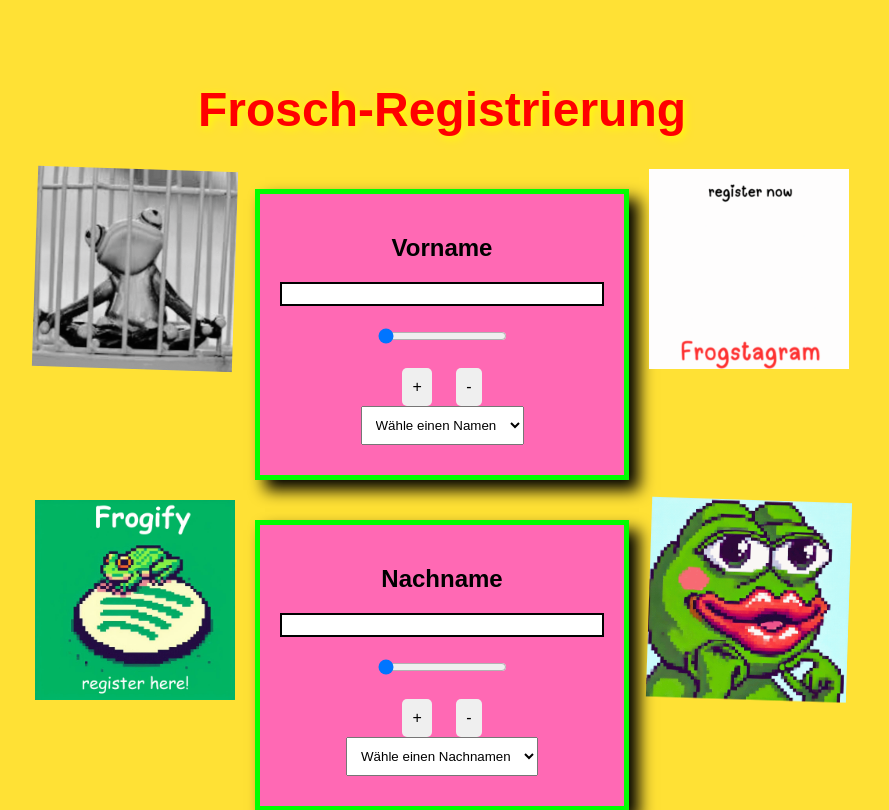
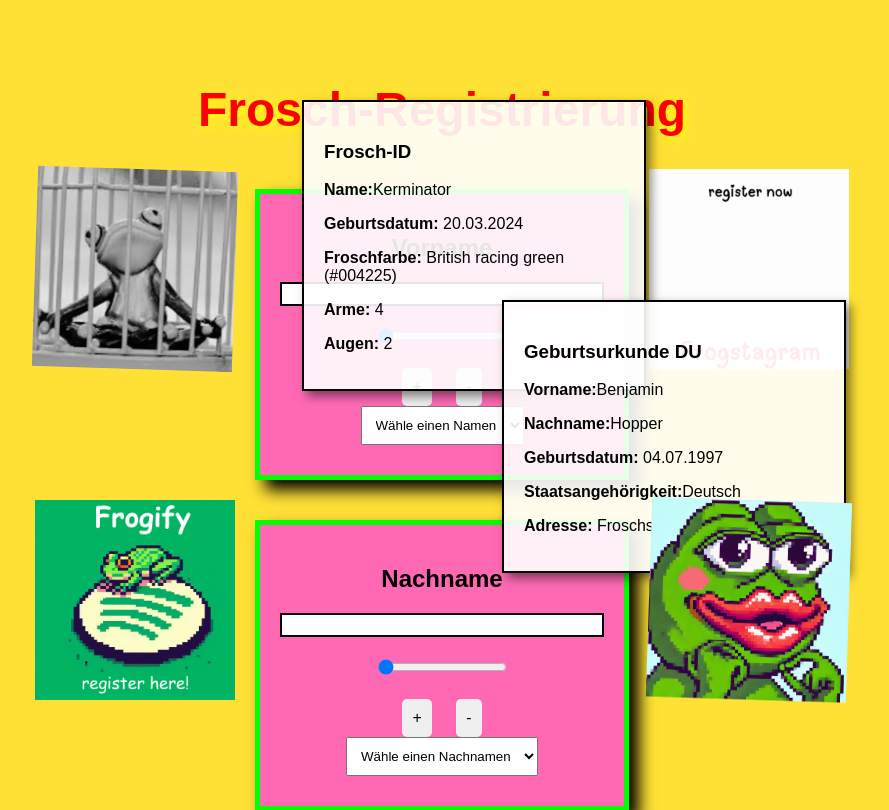
Before and after one commit to Oni030/froschRegistration, a Flask app: page /register in a window 1280 px wide. Shown: the top 810 px of the page, without its empty margins (198-1087 px from the left). Run offline with Flask 3, Linux system fonts and the light colour scheme.

Commit message:
Make certificate, ID and popups draggable

```diff
--- a/templates/registration.html
+++ b/templates/registration.html
@@ -90,11 +90,40 @@
             75% { transform: rotate(5deg); }
             100% { transform: rotate(-5deg); }
         }
+
+        .overlay {
+            position: absolute;
+            background-color: rgba(255, 255, 255, 0.9);
+            border: 2px solid black;
+            padding: 20px;
+            width: 300px;
+            box-shadow: 5px 5px 10px rgba(0, 0, 0, 0.5);
+            cursor: move;
+        }
     </style>
 </head>
 <body>
 
 <h1>Frosch-Registrierung</h1>
+
+<div id="fakeID" class="overlay" style="top: 100px; left: 500px;">
+    <h3>Frosch-ID</h3>
+    <p><strong>Name:</strong>Kerminator</p>
+    <p><strong>Geburtsdatum:</strong> 20.03.2024</p>
+    <p><strong>Froschfarbe:</strong> British racing green (#004225)</p>
+    <p><strong>Arme:</strong> 4</p>
+    <p><strong>Augen:</strong> 2</p>
+</div>
+
+<!-- Fake-Geburtsurkunde-Overlay -->
+<div id="birthCertificate" class="overlay" style="top: 300px; left: 700px;">
+    <h3>Geburtsurkunde DU</h3>
+    <p><strong>Vorname:</strong>Benjamin</p>
+    <p><strong>Nachname:</strong>Hopper</p>
+    <p><strong>Geburtsdatum:</strong> 04.07.1997</p>
+    <p><strong>Staatsangehörigkeit:</strong>Deutsch</p>
+    <p><strong>Adresse:</strong> Froschstraße 42</p>
+</div>
 
 <div style="display: flex;">
     <div class="">
@@ -210,9 +239,9 @@
     let currentFirstName = "";
     let currentLastName = "";
     let currentFrogName = "";
-    const correctFirstName = "BEN"; // Der richtige Vorname
-    const correctLastName = "HOP";  // Der richtige Nachname
-    const correctFrogName = "KER"; // Der richtige Froschname
+    const correctFirstName = "BENJAMIN"; // Der richtige Vorname
+    const correctLastName = "HOPPER";  // Der richtige Nachname
+    const correctFrogName = "KERMINATOR"; // Der richtige Froschname
 
     // Funktionen für Vornamen
     function updateFirstName() {
@@ -381,25 +410,31 @@
 
     // Array mit Bild-URLs
     const images = [
-        'https://via.placeholder.com/150/FF0000/FFFFFF?text=Bild1',
-        'https://via.placeholder.com/150/00FF00/FFFFFF?text=Bild2',
-        'https://via.placeholder.com/150/0000FF/FFFFFF?text=Bild3',
-        'https://via.placeholder.com/150/FFFF00/FFFFFF?text=Bild4',
-        'https://via.placeholder.com/150/FF00FF/FFFFFF?text=Bild5',
-        'https://via.placeholder.com/150/00FFFF/FFFFFF?text=Bild6',
-        'https://via.placeholder.com/150/FF8000/FFFFFF?text=Bild7'
+        '../static/popups/frogdating.png',
+        '../static/popups/frogquest.png',
+        '../static/popups/frogs.png',
+        '../static/popups/hang.png',
+        '../static/popups/kp.png'
         ];
 
     // Funktion zum Erzeugen eines Pop-ups
     function createPopup() {
-        if (currentPopups >= maxPopups) return; // Verhindert, dass mehr als maxPopups erzeugt werden
+    if (currentPopups >= maxPopups) {
+        // Entferne das älteste Popup
+        const firstPopup = document.querySelector('.popup');
+        if (firstPopup) {
+            document.body.removeChild(firstPopup);
+            currentPopups--;
+        }
+    }
 
     const popup = document.createElement('div');
     popup.className = 'popup';
+    popup.id = 'popup' + currentPopups; // Einzigartige ID für jedes Popup
 
     // Zufälliges Bild auswählen
     const randomImage = images[Math.floor(Math.random() * images.length)];
-        popup.innerHTML = `<img src="${randomImage}" alt="Zufälliges Bild">`;
+    popup.innerHTML = `<img src="${randomImage}" alt="Zufälliges Bild" width="300">`;
 
     // Zufällige Positionierung auf der Seite
     const randomX = Math.random() * (window.innerWidth - 150); // Maximal 150px breite Pop-ups
@@ -410,11 +445,12 @@
     document.body.appendChild(popup);
     currentPopups++;
 
-        makeDraggable(popup);
+    makeDraggable(popup.id); // Verwende die ID des Pop-ups
 }
 
     // Funktion, um ein Element draggable zu machen
-    function makeDraggable(element) {
+    function makeDraggable(elementId) {
+        const element = document.getElementById(elementId);
         let pos1 = 0, pos2 = 0, pos3 = 0, pos4 = 0;
 
         element.onmousedown = dragMouseDown;
@@ -451,7 +487,8 @@
 
     // Wiederholtes Erzeugen von Pop-ups
     setInterval(createPopup, 3000); // Alle 3 Sekunden wird ein neues Pop-up erzeugt
-
+    makeDraggable('fakeID');
+    makeDraggable('birthCertificate');
 </script>
 
 </body>
```
Also changed, not shown: static/popups/frogdating.png (added), static/popups/frogquest.png (added), static/popups/frogs.png (added), static/popups/hang.png (added), static/popups/kp.png (added). Lines whose indentation alone changed are shown as unchanged.
